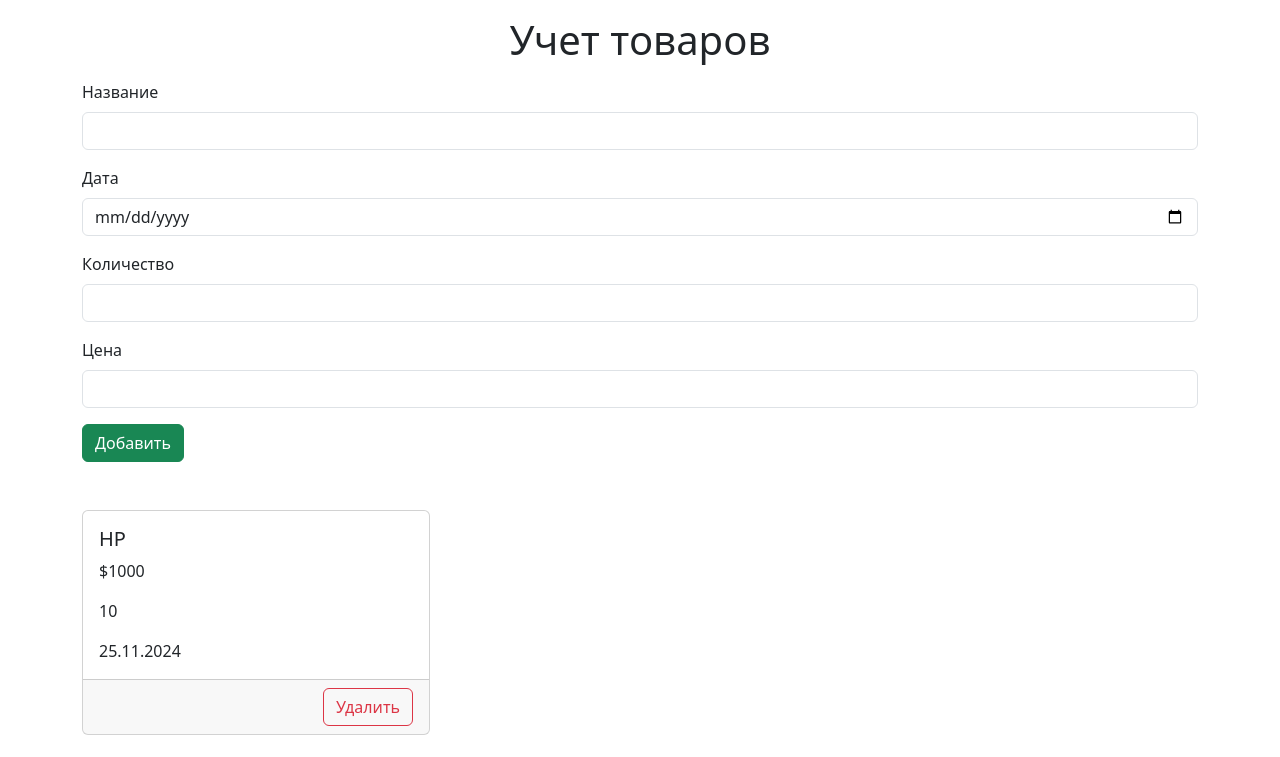
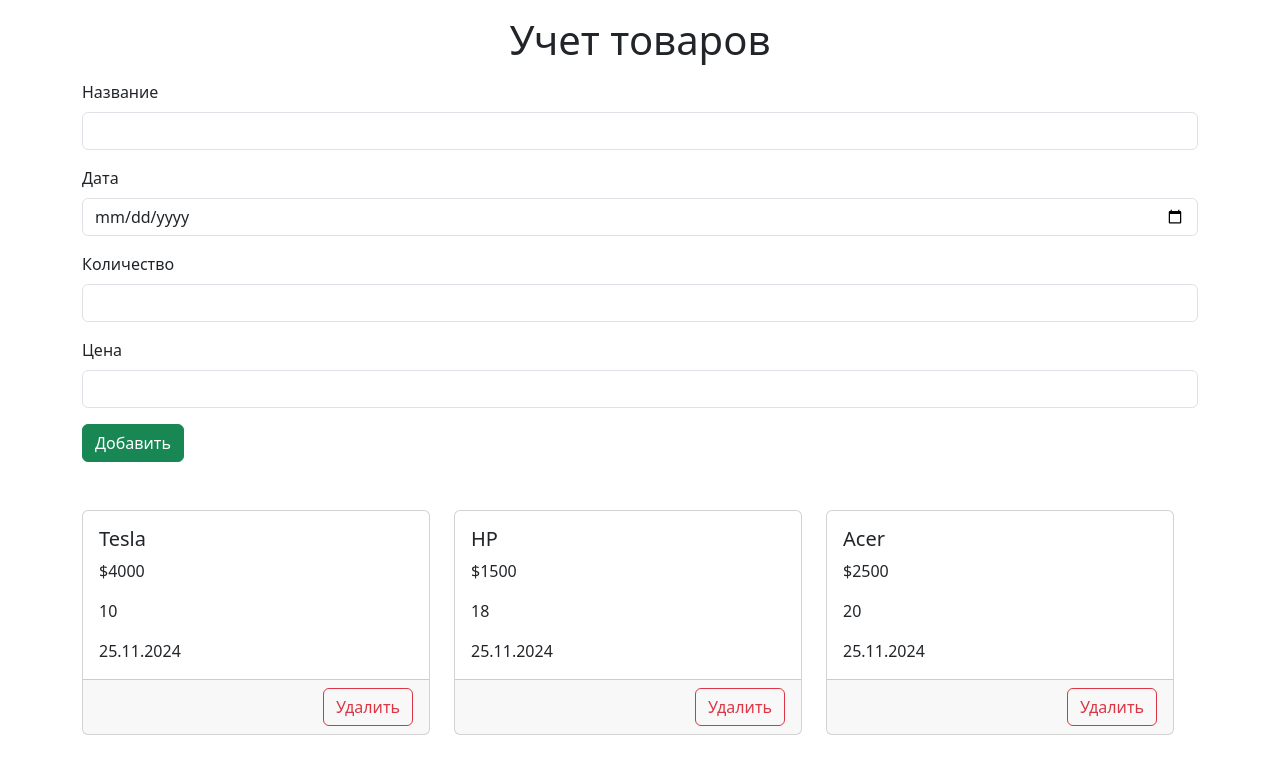
Before and after one commit to Qwardel/product-kaliev, a Vue app: page / in a window 1280 px wide. Shown: the top 757 px of the page. Built offline with nearby package versions, Linux system fonts and the light colour scheme.

Commit message:
feat: list products

```diff
--- a/src/App.vue
+++ b/src/App.vue
@@ -1,5 +1,36 @@
 <script setup>
+import { ref } from "vue";
+const products = ref([
+  {
+    id: Date.now(),
+    name: 'Tesla',
+    date: "25.11.2024",
+    count: 10,
+    price: 4000,
+  },
+  {
+    id: Date.now(),
+    name: 'HP',
+    date: "25.11.2024",
+    count: 18,
+    price: 1500,
+  },
+  {
+    id: Date.now(),
+    name: 'Acer',
+    date: "25.11.2024",
+    count: 20,
+    price: 2500,
+  },
+  {
+    id: Date.now(),
+    name: 'Asus',
+    date: "25.11.2024",
+    count: 25,
+    price: 3500,
+  },
 
+]);
 </script>
 
 <template>
@@ -33,23 +64,19 @@
 </div>
 
 <div class="row row-cols-1 row-cols-md-3 g-4">
-  <div class="col">
+  <div class="col" v-for="products in products">
     <div class="card h-100">
       <div class="card-body">
-        <h5 class="card-title">HP</h5>
-        <p class="card-text">$1000</p>
-        <p class="card-text">10</p>
-        <p class="card-text">25.11.2024</p>
+        <h5 class="card-title">{{ products.name }}</h5>
+        <p class="card-text">${{ products.price }}</p>
+        <p class="card-text">{{ products.count }}</p>
+        <p class="card-text">{{ products.date }}</p>
       </div>
       <div class="card-footer text-end">
         <button class="btn btn-outline-danger">Удалить</button>
       </div>
     </div>
   </div>
-
-
-
-
 </div>
 
 </div>
```
